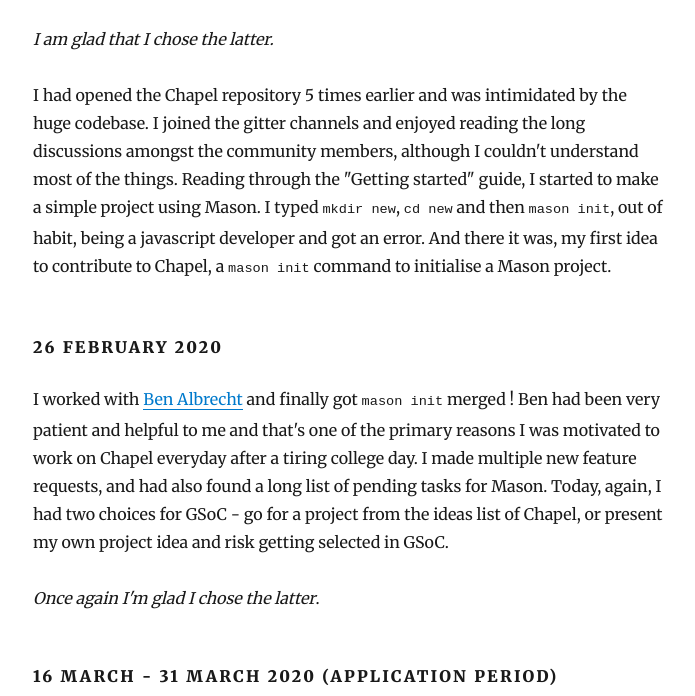
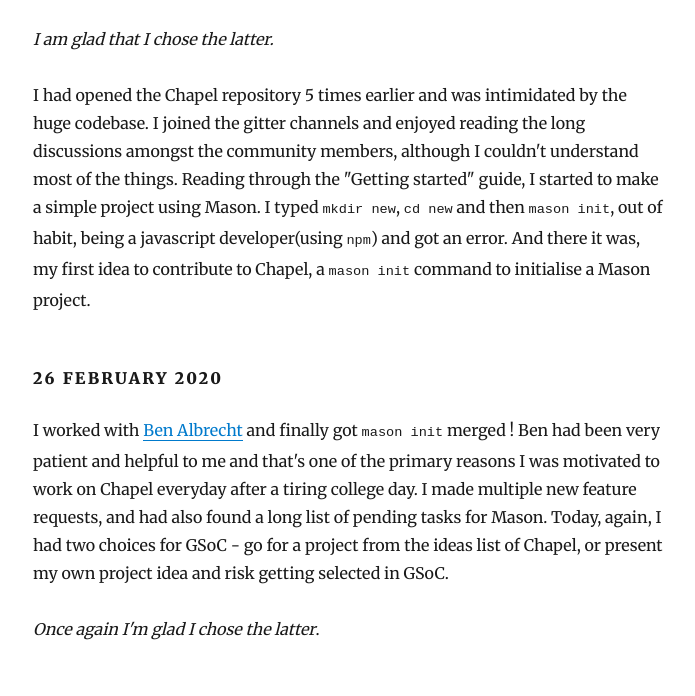
Before and after one commit to ankingcodes/ankingwrites, a Gatsby site: page /blog/gsoc-chapel-insert-ankingcodes/ in a window 1280 px wide. Shown: the part 685-1381 px from the top of the page, without its empty margins (292-987 px from the left). Built offline with nearby package versions, Linux system fonts and the light colour scheme; Gatsby itself is replaced by a stand-in of ours; some packages are replaced by stand-ins of ours.

Commit message:
Update Blog “gsoc-chapel-insert-ankingcodes”

```diff
--- a/content/blog/gsoc-chapel-insert-ankingcodes.md
+++ b/content/blog/gsoc-chapel-insert-ankingcodes.md
@@ -16,7 +16,7 @@ I had two choices for GSoC - go for a project I am comfortable to work with(the
 
 *I am glad that I chose the latter.*
 
-I had opened the Chapel repository 5 times earlier and was intimidated by the huge codebase. I joined the gitter channels and enjoyed reading the long discussions amongst the community members, although I couldn't understand most of the things. Reading through the "Getting started" guide, I started to make a simple project using Mason. I typed `mkdir new`, `cd new` and then `mason init`, out of habit, being a javascript developer and got an error. And there it was, my first idea to contribute to Chapel, a `mason init` command to initialise a Mason project.
+I had opened the Chapel repository 5 times earlier and was intimidated by the huge codebase. I joined the gitter channels and enjoyed reading the long discussions amongst the community members, although I couldn't understand most of the things. Reading through the "Getting started" guide, I started to make a simple project using Mason. I typed `mkdir new`, `cd new` and then `mason init`, out of habit, being a javascript developer(using `npm`) and got an error. And there it was, my first idea to contribute to Chapel, a `mason init` command to initialise a Mason project.
 
 #### 26 February 2020
 I worked with [Ben Albrecht](https://www.github.com/ben-albrecht) and finally got `mason init` merged ! Ben had been very patient and helpful to me and that's one of the primary reasons I was motivated to work on Chapel everyday after a tiring college day. I made multiple new feature requests, and had also found a long list of pending tasks for Mason. Today, again, I had two choices for GSoC - go for a project from the ideas list of Chapel, or present my own project idea and risk getting selected in GSoC.
```
